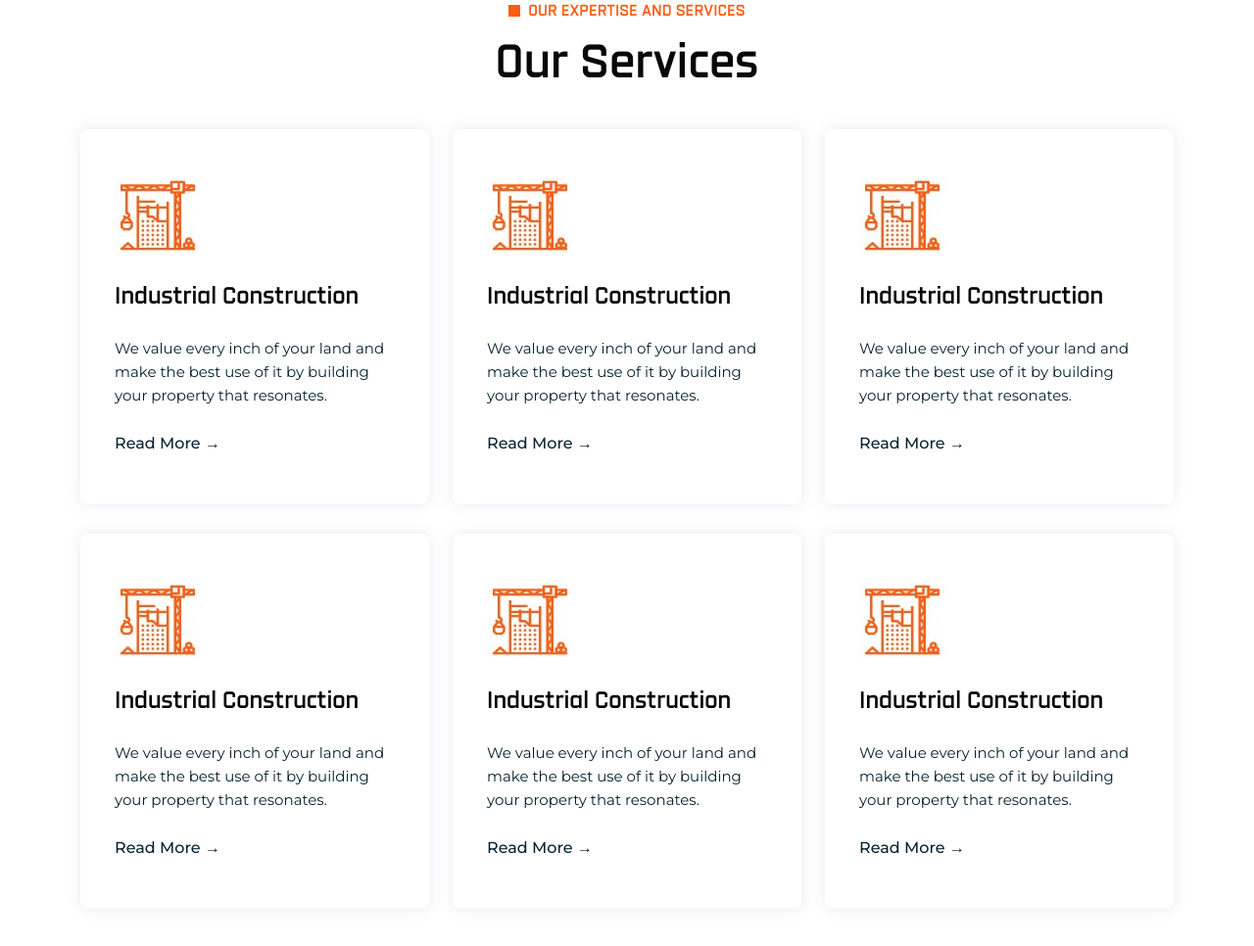
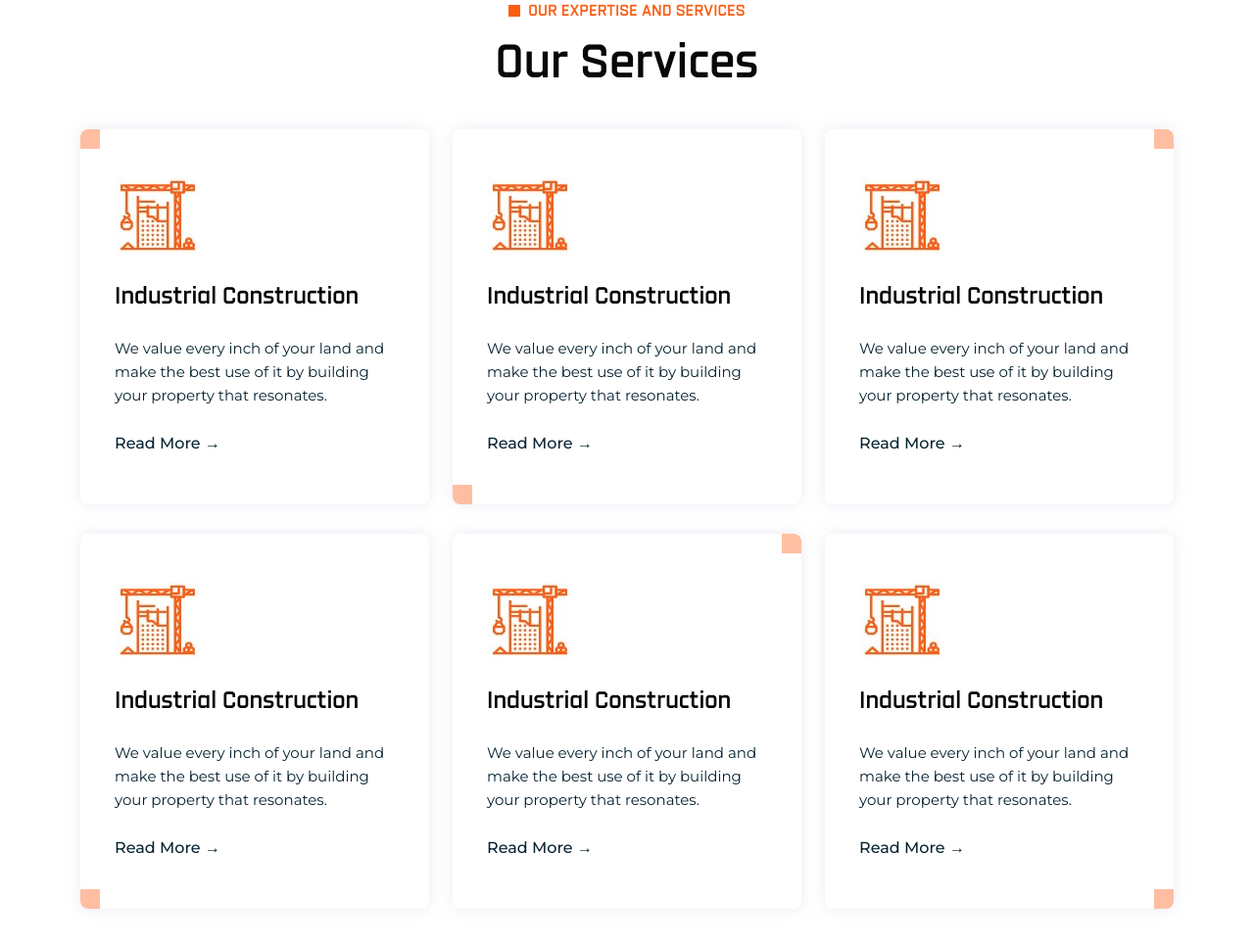
Before and after one commit to masudrana2779/arafat-construction, a plain HTML site: page index.html in a window 1280 px wide. Shown: the part 2211-3177 px from the top of the page at 98% size. Drawn offline with nearby package versions, Linux system fonts and the light colour scheme.

Commit message:
service warp done

```diff
--- a/assets/sass/theme/_sercice.scss
+++ b/assets/sass/theme/_sercice.scss
@@ -1,5 +1,6 @@
 .ourServiceWrap {
   padding: 110px 0 90px;
+
   .serviceTop {
     .secSubTitle {
       display: inline-block;
@@ -11,12 +12,76 @@
   }
 }
 
+.serviceSingleI {
+  &:nth-child(1) {
+    .serviceSingleItem {
+      &:before {
+        top: 0;
+        left: 0;
+      }
+    }
+  }
+  &:nth-child(2) {
+    .serviceSingleItem {
+      &:before {
+        bottom: 0;
+        left: 0;
+      }
+    }
+  }
+  &:nth-child(3) {
+    .serviceSingleItem {
+      &:before {
+        right: 0;
+        top: 0;
+      }
+    }
+  }
+  &:nth-child(4) {
+    .serviceSingleItem {
+      &:before {
+        left: 0;
+        bottom: 0;
+      }
+    }
+  }
+  &:nth-child(5) {
+    .serviceSingleItem {
+      &:before {
+        top: 0;
+        right: 0;
+      }
+    }
+  }
+  &:nth-child(6) {
+    .serviceSingleItem {
+      &:before {
+        bottom: 0;
+        right: 0;
+      }
+    }
+  }
+}
+
 .serviceSingleItem {
   margin-bottom: 30px;
   box-shadow: 0 0 13px rgba(218, 214, 234, 0.5);
   padding: 50px 35px;
   border-radius: 8px;
   transition: all 0.5s;
+  position: relative;
+  overflow: hidden;
+  z-index: 1;
+
+  &:before {
+    position: absolute;
+    content: "";
+    width: 20px;
+    height: 20px;
+    background: #ffbea2;
+    transition: all 0.5s;
+    z-index: -1;
+  }
 
   .serviceInner {
     .serviceIcon {
@@ -69,7 +134,12 @@
   }
 
   &:hover {
-    background: $brand;
+
+    &:before {
+      background: $brand;
+      width: 100%;
+      height: 100%;
+    }
 
     .serviceInfo {
       .serviceTitle {
@@ -79,9 +149,11 @@
       .servicePara {
         color: $white;
       }
+
       .readMore {
         a {
           color: $white;
+
           .icon {
             color: $white;
           }
--- a/index.html
+++ b/index.html
@@ -178,7 +178,7 @@
             </div>
         </div>
         <div class="row">
-            <div class="col-md-4 col-sm-6 col-12">
+            <div class="col-md-4 col-sm-6 col-12 serviceSingleI">
                 <div class="serviceSingleItem">
                     <div class="serviceInner">
                         <div class="serviceIcon">
@@ -193,7 +193,7 @@
                     </div>
                 </div>
             </div>
-            <div class="col-md-4 col-sm-6 col-12">
+            <div class="col-md-4 col-sm-6 col-12 serviceSingleI">
                 <div class="serviceSingleItem">
                     <div class="serviceInner">
                         <div class="serviceIcon">
@@ -208,7 +208,7 @@
                     </div>
                 </div>
             </div>
-            <div class="col-md-4 col-sm-6 col-12">
+            <div class="col-md-4 col-sm-6 col-12 serviceSingleI">
                 <div class="serviceSingleItem">
                     <div class="serviceInner">
                         <div class="serviceIcon">
@@ -223,7 +223,7 @@
                     </div>
                 </div>
             </div>
-            <div class="col-md-4 col-sm-6 col-12">
+            <div class="col-md-4 col-sm-6 col-12 serviceSingleI">
                 <div class="serviceSingleItem">
                     <div class="serviceInner">
                         <div class="serviceIcon">
@@ -238,7 +238,7 @@
                     </div>
                 </div>
             </div>
-            <div class="col-md-4 col-sm-6 col-12">
+            <div class="col-md-4 col-sm-6 col-12 serviceSingleI">
                 <div class="serviceSingleItem">
                     <div class="serviceInner">
                         <div class="serviceIcon">
@@ -253,7 +253,7 @@
                     </div>
                 </div>
             </div>
-            <div class="col-md-4 col-sm-6 col-12">
+            <div class="col-md-4 col-sm-6 col-12 serviceSingleI">
                 <div class="serviceSingleItem">
                     <div class="serviceInner">
                         <div class="serviceIcon">
```
Also changed, not shown: assets/css/style.css, assets/img/latest-work/latest-work-1.jpg (added), assets/img/latest-work/latest-work-2.jpg (added), assets/img/latest-work/latest-work-3.jpg (added).
